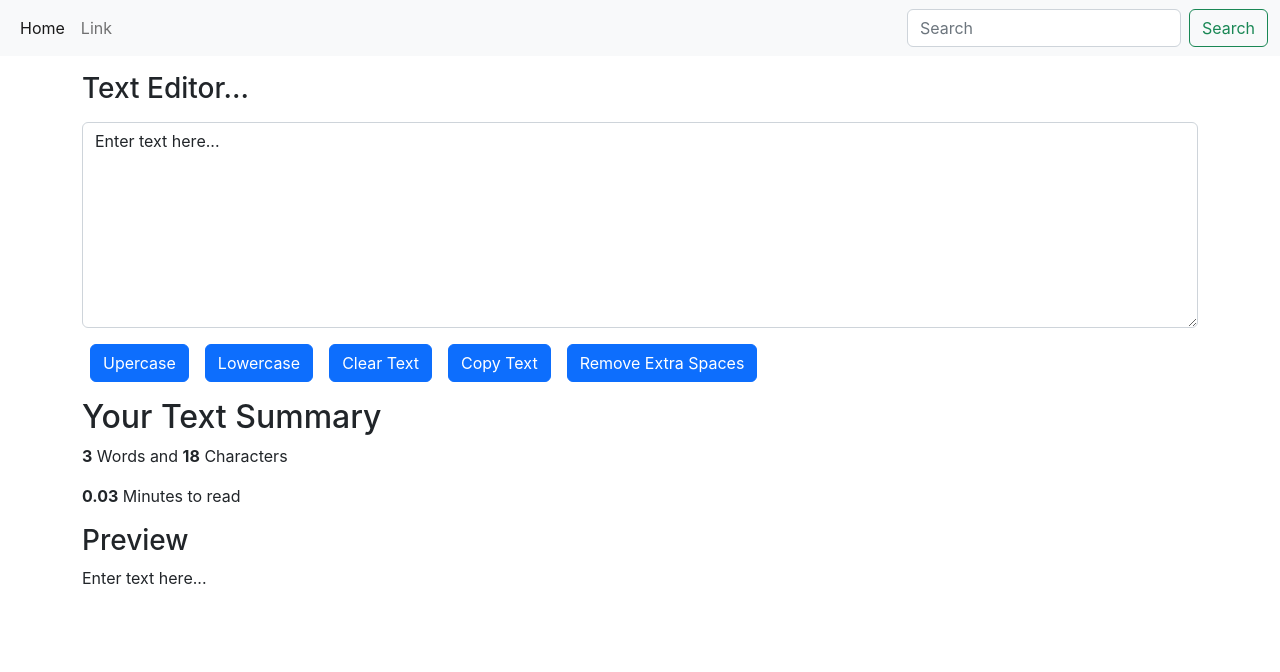
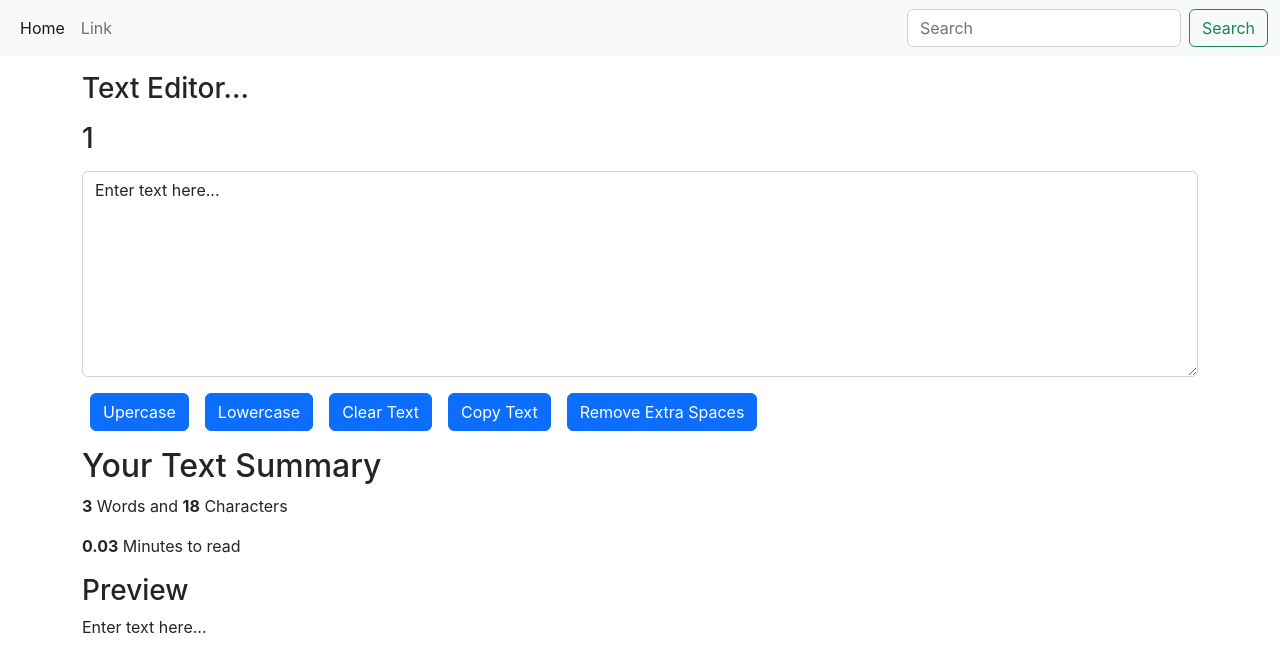
Before and after one commit to abdullahoffitial/Text-Editer-App, a React (Create React App) app: page / in a window 1280 px wide. Shown: the top 672 px of the page. Built offline with nearby package versions, Linux system fonts and the light colour scheme.

Commit message:
props concept

```diff
--- a/src/App.js
+++ b/src/App.js
@@ -13,7 +13,8 @@ function App() {
       <div className="container">
         </div>
         <div>
-      <TextEditer  Heading="Text Editor..."/>
+          {/* props concept */}
+      <TextEditer  Heading="Text Editor..." num="1"/>
       </div>
     </>
   );
--- a/src/Components/TextEditer.jsx
+++ b/src/Components/TextEditer.jsx
@@ -53,6 +53,7 @@ export default function TextEditer(props) {
   return (
     <>
       <h3 className="container my-3">{props.Heading}</h3>
+      <h3 className="container my-3">{props.num}</h3>
       <div className="container">
         <div className="mb-3">
           <textarea
```
